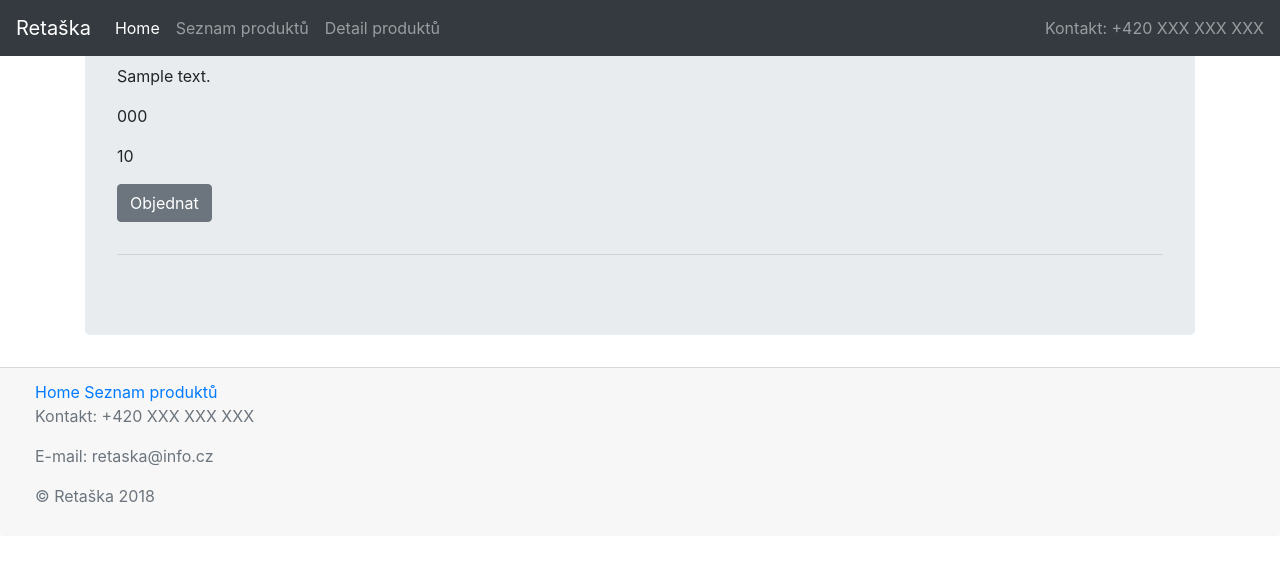
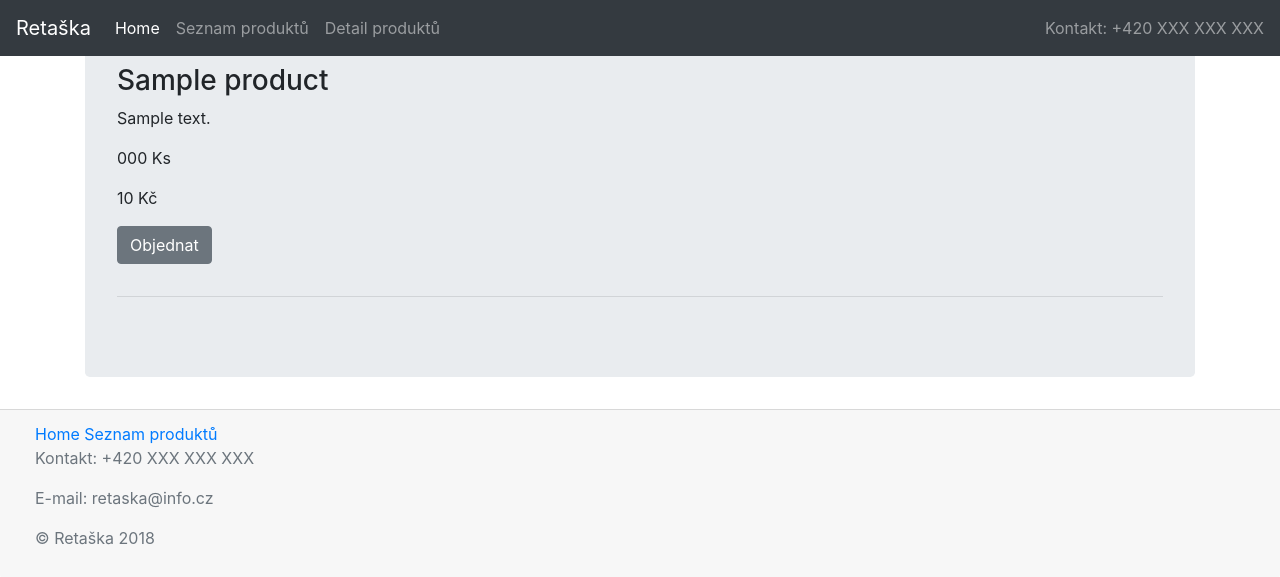
Before and after one commit to MartinaSp/retaska, a Symfony app: template templates/product_detail/index.html.twig in a window 1280 px wide. Shown: the top 577 px of the page. Run offline with Twig, Linux system fonts and the light colour scheme; the template is opened without the code that fills it: most values are stand-ins (such as "Sample title", 1, 10 or a date in 2020); some libraries are stand-ins or nearby versions.

Commit message:
FE done, ale nie moc pekny

```diff
--- a/templates/product_detail/index.html.twig
+++ b/templates/product_detail/index.html.twig
@@ -9,10 +9,10 @@
 
         {% for product in products %}
           <div class="col-md-12">
-            <h2{{product.name}}</h2>
+            <h3>{{product.name}}</h3>
             <p>{{product.description}}</p>
-            <p>{{product.numberofitems}}</p>
-            <p>{{product.price}}</p>
+            <p>{{product.numberofitems}} Ks</p>
+            <p>{{product.price}} Kč</p>
             <p><a class="btn btn-secondary" href="#" role="button">Objednat </a></p>
           </div>
 
--- a/templates/product_index/index.html.twig
+++ b/templates/product_index/index.html.twig
@@ -9,8 +9,8 @@
 
         {% for product in products %}
           <div class="col-md-4">
-            <h2> <a class="link" href="{{ path('product_detail') }}">{{product.name}} <span class="sr-only">(current)</span></a> </h2>
-            <p>{{product.price}}</p>
+            <h3> <a class="link" href="{{ path('product_detail') }}">{{product.name}} <span class="sr-only">(current)</span></a> </h3>
+            <p>{{product.price}} Kč</p>
             <p><a class="btn btn-secondary" href="#" role="button">Objednat </a></p>
           </div>
 
```
Also changed, not shown: src/Controller/ProductDetailController.php (+14 -4 lines), src/Controller/ProductIndexController.php (+14 -4 lines).
